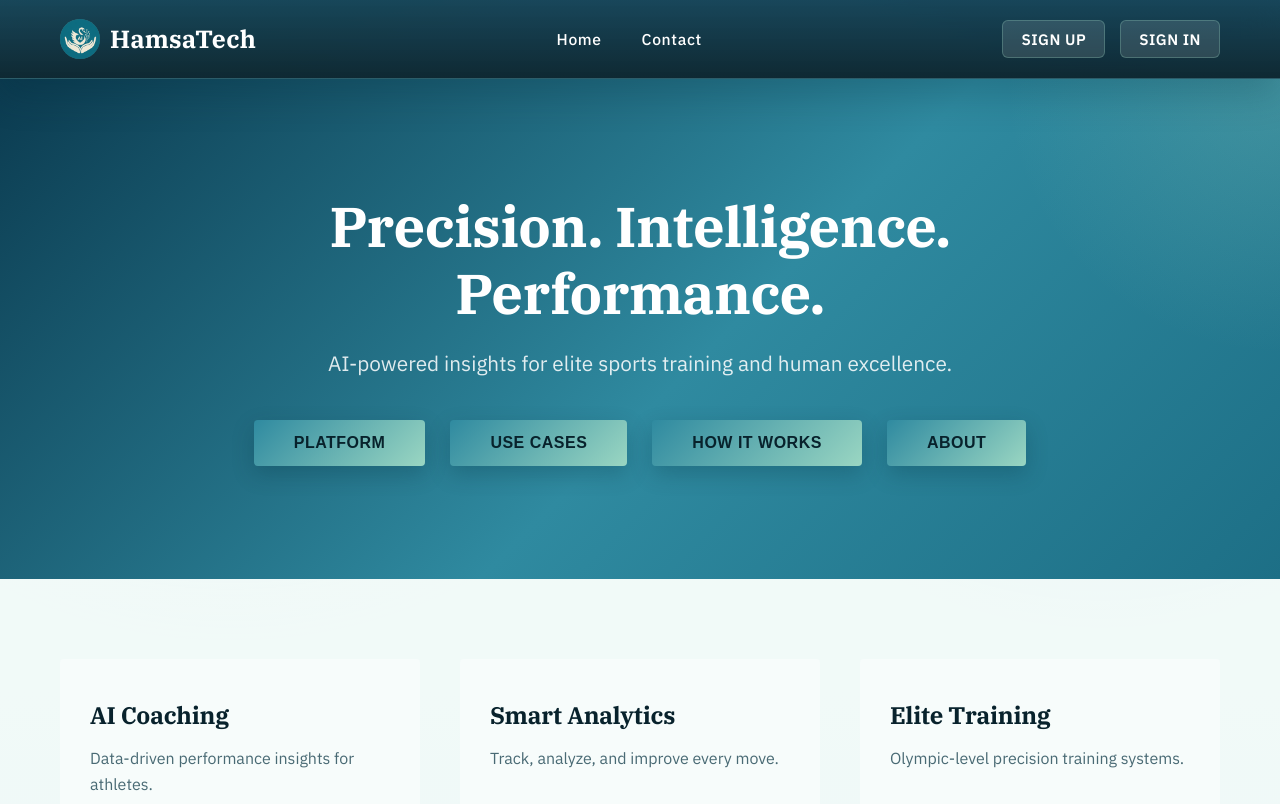
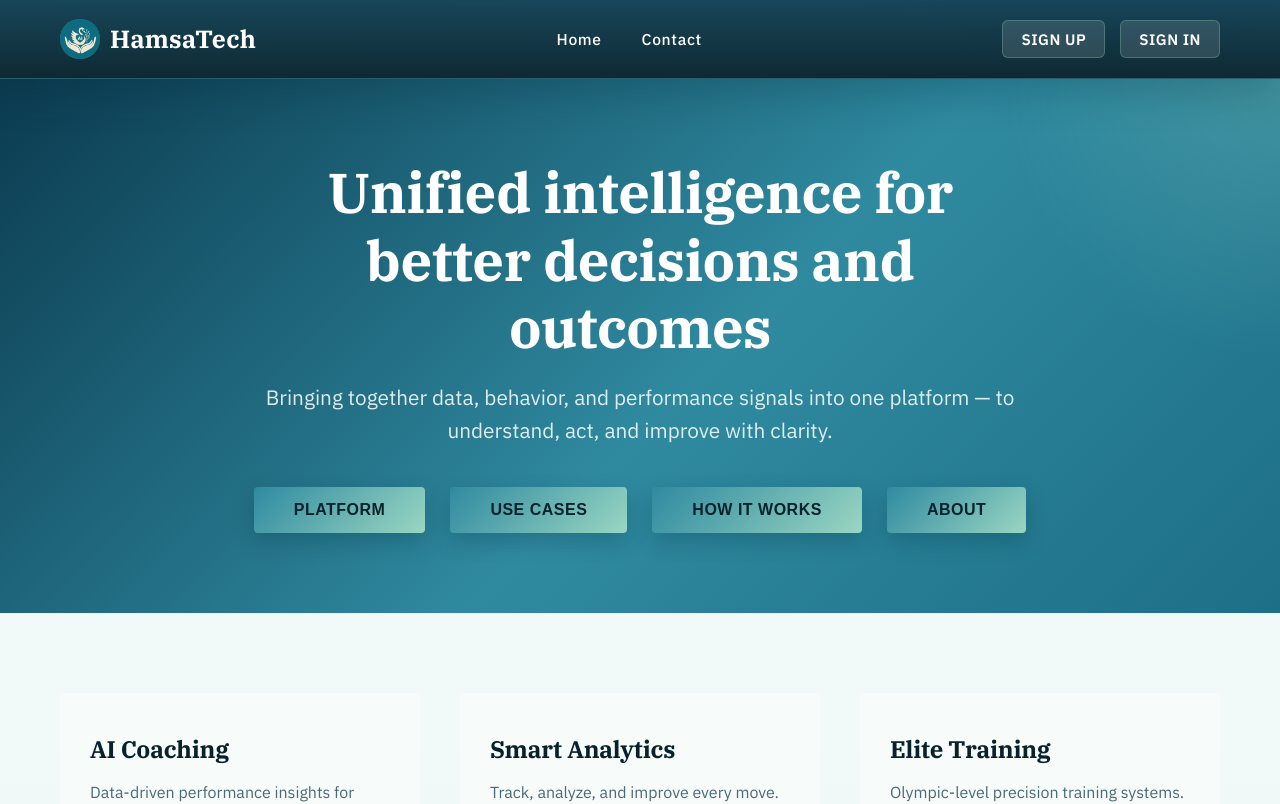
Before and after one commit to hamsatechai-netizen/hamsatech-website, a React (Vite) app: page / in a window 1280 px wide. Shown: the top 804 px of the page. Built offline with nearby package versions, Linux system fonts and the light colour scheme; no server answers.

Commit message:
Update Hero.tsx

```diff
--- a/src/components/Hero.tsx
+++ b/src/components/Hero.tsx
@@ -23,8 +23,8 @@ function Hero() {
   return (
     <section className="hero" id="home">
       <div className="hero-content">
-        <h1 className="hero-title">Precision. Intelligence. Performance.</h1>
-        <p className="hero-subtitle">AI-powered insights for elite sports training and human excellence.</p>
+        <h1 className="hero-title">Unified intelligence for better decisions and outcomes</h1>
+        <p className="hero-subtitle">Bringing together data, behavior, and performance signals into one platform — to understand, act, and improve with clarity.</p>
         <div className="hero-buttons">
           <button className="btn btn-primary" onClick={goToPlatform}>Platform</button>
           <button className="btn btn-primary" onClick={goToUseCases}>Use Cases</button>
```
